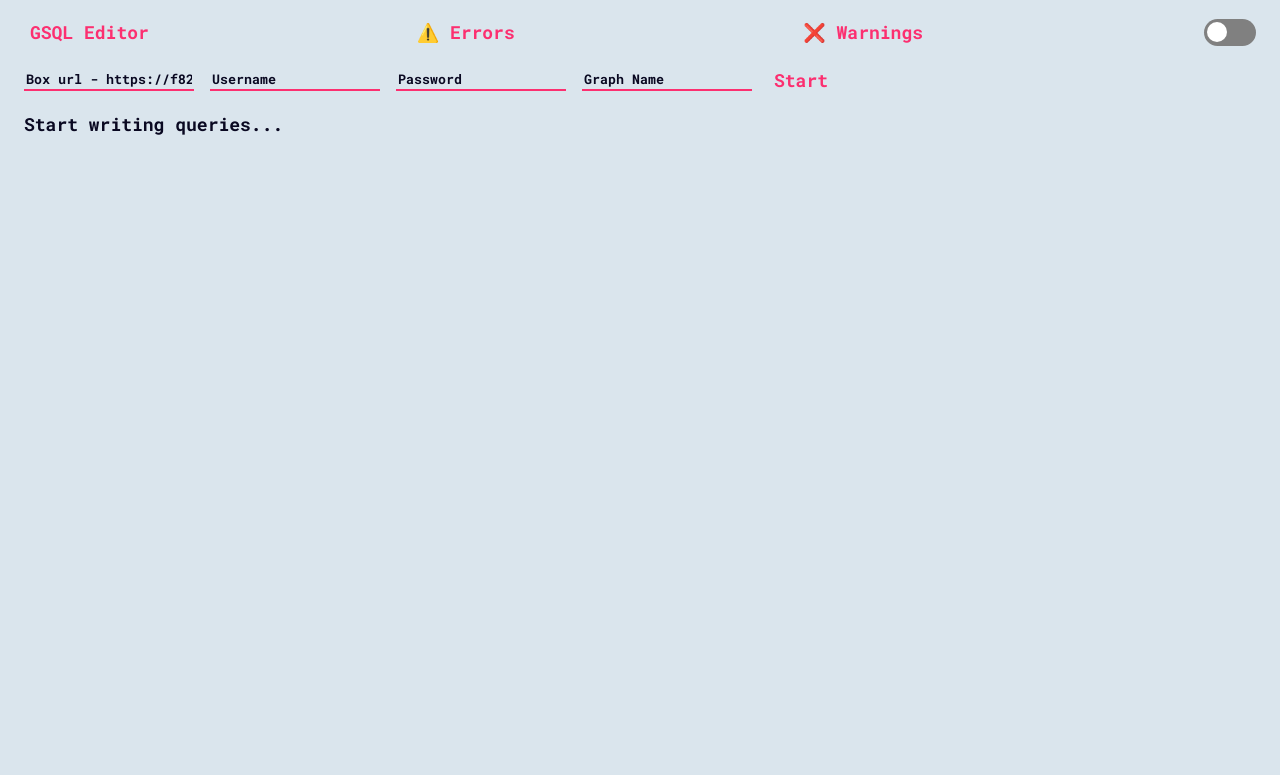
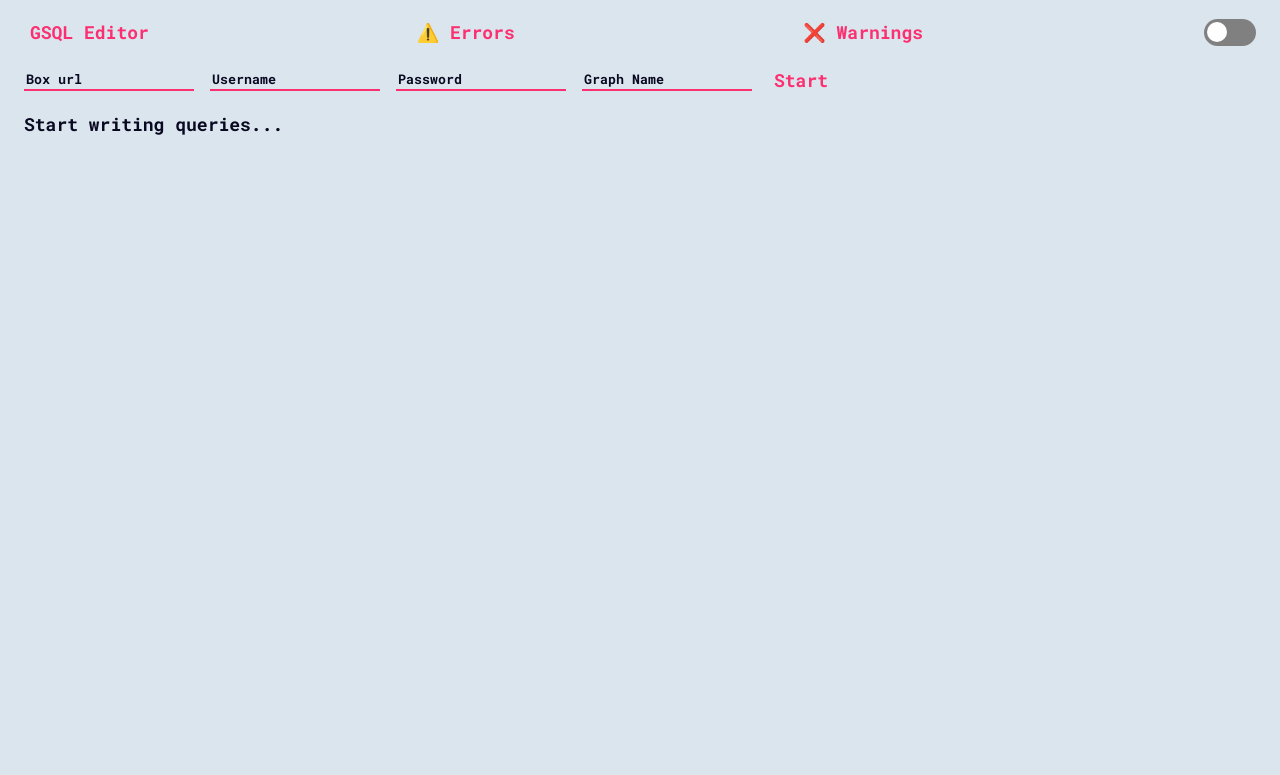
Before and after one commit to rohanshiva/sharable_gsql_editor, a Flask app: page / in a window 1280 px wide. Shown: the top 775 px of the page. Run offline with Flask 2, Linux system fonts and the light colour scheme; some libraries are stand-ins or nearby versions.

Commit message:
Update index.html

```diff
--- a/templates/index.html
+++ b/templates/index.html
@@ -28,7 +28,7 @@
       </div>
     </header>
     <header>
-      <input placeholder = "Box url - https://f82f2c67cbfc46aa8e43a89d705a0b0e.i.tgcloud.io:14240" type="text" id="box" class="inputBox" />
+      <input  title="Example - https://f82f2c67cbfc46aa8e43a89d705a0b0e.i.tgcloud.io:14240" placeholder = "Box url" type="text" id="box" class="inputBox" />
       <input placeholder = "Username" type="text" id="username" class="inputBox" />
       <input placeholder = "Password" type="password" id="password" class="inputBox" />
       <input placeholder = "Graph Name" type="text" id="graphname" class="inputBox" />
```
